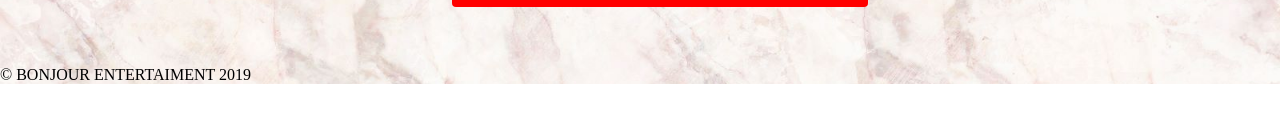
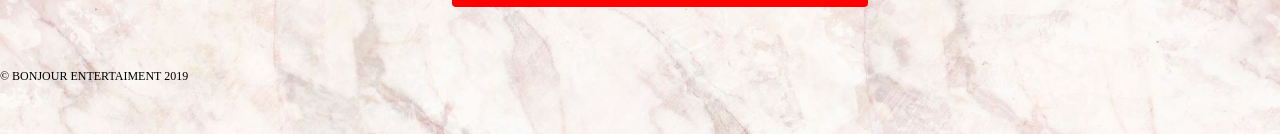
Before and after one commit to PiyoPiyo4/bonjour-website, a React (Create React App) app: page /YODMG in a window 1280 px wide. Shown: the part 716-850 px from the top of the page. Before the commit the page ends 800 px from the top, so only its background shows below. Built offline with nearby package versions, Linux system fonts and the light colour scheme.

Commit message:
responsive

```diff
--- a/src/pages/styles/ArtistsPageCSS.css
+++ b/src/pages/styles/ArtistsPageCSS.css
@@ -108,3 +108,21 @@ video{
     width: 85%;
   }
 }
+
+@media (max-height: 800px) {
+  .main-div {
+    min-height: calc(100vh + 68px);
+  }
+}
+
+@media (orientation: landscape) {
+  .footer--pin{
+    position: fixed;
+    bottom: 0;
+    width: 100%;
+    font-size: 12px;
+  }
+  .main-div {
+    min-height: 100vh;
+  }
+}
```
